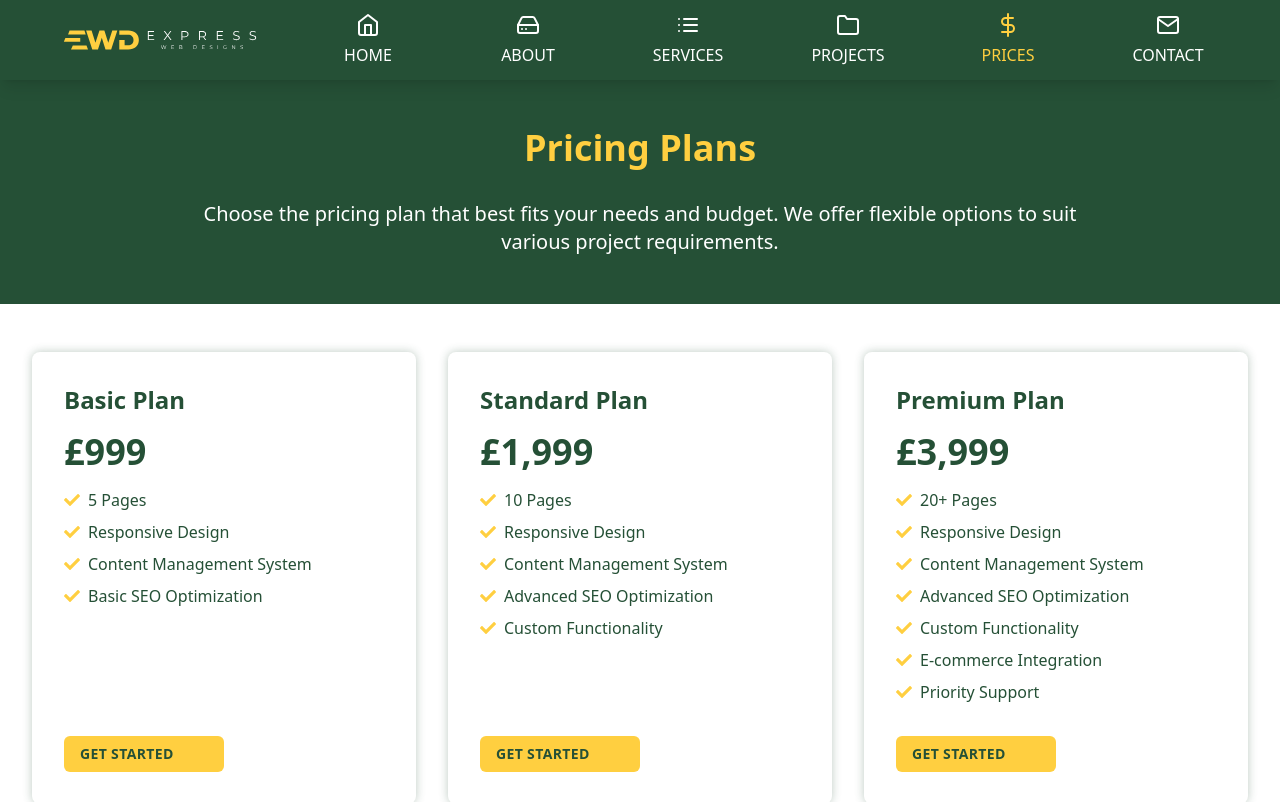
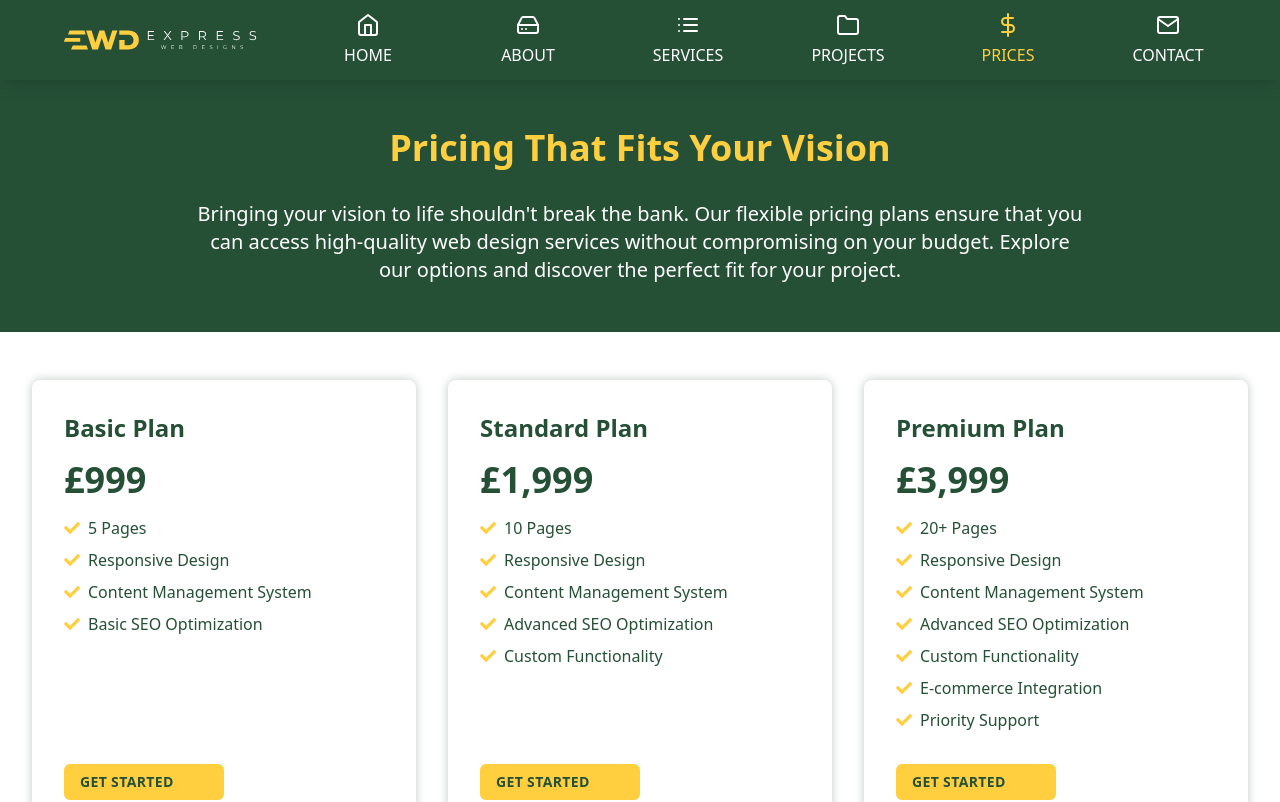
Before and after one commit to jdm1991/ExpressWebDesigns, a React (Vite) app: page /prices in a window 1280 px wide. Shown: the top 802 px of the page. Built offline with nearby package versions, Linux system fonts and the light colour scheme.

Commit message:
Title update and pricing page change

```diff
--- a/index.html
+++ b/index.html
@@ -4,7 +4,7 @@
     <meta charset="UTF-8" />
     <link rel="icon" type="image/svg+xml" href="/1_SVG.svg" />
     <meta name="viewport" content="width=device-width, initial-scale=1.0" />
-    <title>Express Web Design</title>
+    <title>Express Web Designs</title>
   </head>
   <body>
     <div id="root"></div>
--- a/src/components/prices/PriceIntro.jsx
+++ b/src/components/prices/PriceIntro.jsx
@@ -4,11 +4,13 @@ export default function PriceIntro(){
         <div className="bg-[#255036] text-white py-12">
           <div className="max-w-4xl mx-auto text-center">
             <h1 className="text-4xl font-bold mb-8 text-[#ffcf40]">
-              Pricing Plans
+              Pricing That Fits Your Vision
             </h1>
             <p className="text-xl">
-              Choose the pricing plan that best fits your needs and budget. We
-              offer flexible options to suit various project requirements.
+              Bringing your vision to life shouldn't break the bank. Our
+              flexible pricing plans ensure that you can access high-quality web
+              design services without compromising on your budget. Explore our
+              options and discover the perfect fit for your project.
             </p>
           </div>
         </div>
```
